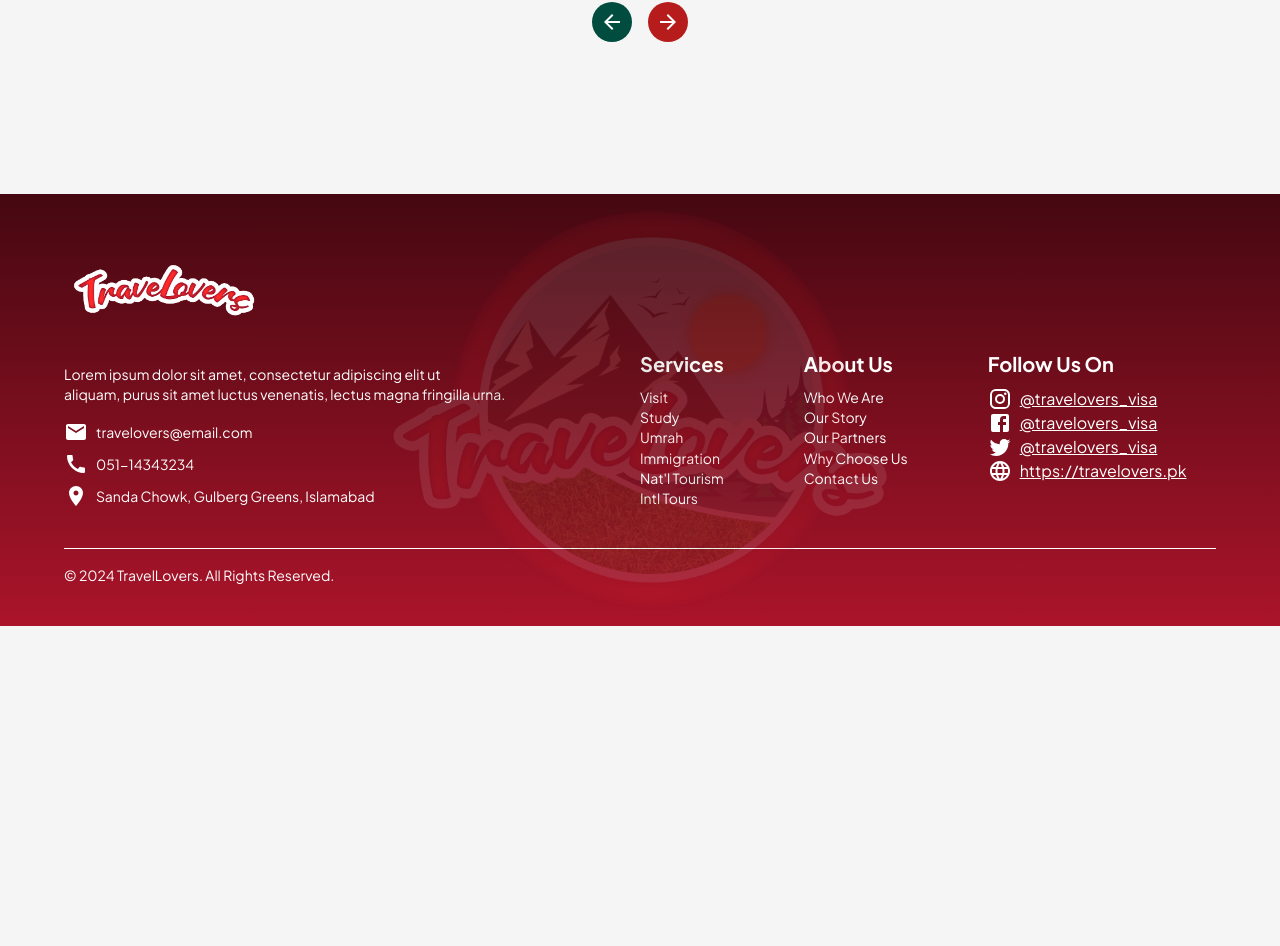
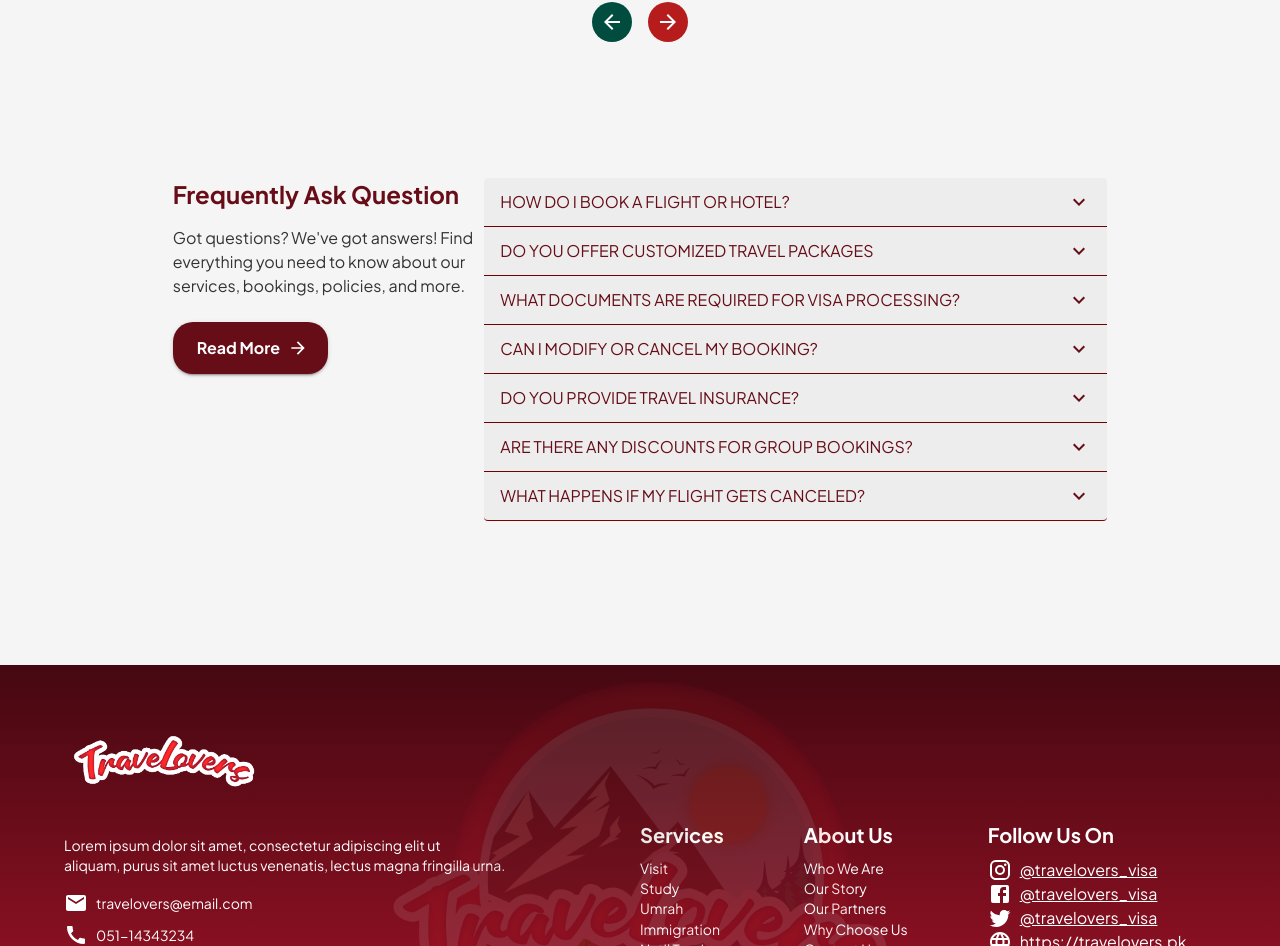
Before and after one commit to AhmedRohan98/Travelovers, a Next.js app: page / in a window 1280 px wide. Shown: the part 2828-3774 px from the top of the page. Before the commit the page ends 3454 px from the top, so only its background shows below. Built offline with nearby package versions, Linux system fonts and the light colour scheme.

Commit message:
feat: add faqs component to address common customer inquiries

```diff
--- a/src/app/page.tsx
+++ b/src/app/page.tsx
@@ -1,5 +1,6 @@
 import Adventure from "@/components/Adventure";
 import BlogSection from "@/components/Blogs";
+import Faqs from "@/components/Faqs";
 import Footer from "@/components/Footer";
 import Hero from "@/components/Hero";
 import Testimonials from "@/components/Testimonials";
@@ -23,6 +24,7 @@ const Home = () => {
         <Adventure />
         <BlogSection />
         <Testimonials />
+        <Faqs />
       </Box>
       <Footer />
     </main>
--- /dev/null
+++ b/src/components/Faqs.tsx
@@ -0,0 +1,132 @@
+"use client";
+import React, { useState } from "react";
+import {
+  Accordion,
+  AccordionSummary,
+  AccordionDetails,
+  Typography,
+  Button,
+  Box,
+} from "@mui/material";
+import { ExpandMore, ArrowForward } from "@mui/icons-material";
+
+const faqs = [
+  {
+    question: "HOW DO I BOOK A FLIGHT OR HOTEL?",
+    answer:
+      "You can book through our website or contact our support team for assistance.",
+  },
+  {
+    question: "DO YOU OFFER CUSTOMIZED TRAVEL PACKAGES",
+    answer:
+      "Yes, we offer tailor-made travel packages to suit your preferences.",
+  },
+  {
+    question: "WHAT DOCUMENTS ARE REQUIRED FOR VISA PROCESSING?",
+    answer:
+      "The required documents vary by destination. Please check with the respective embassy.",
+  },
+  {
+    question: "CAN I MODIFY OR CANCEL MY BOOKING?",
+    answer:
+      "Yes, modifications and cancellations depend on the service provider’s policy. Check your booking details.",
+  },
+  {
+    question: "DO YOU PROVIDE TRAVEL INSURANCE?",
+    answer:
+      "Yes, we offer travel insurance options for added security during your trip.",
+  },
+  {
+    question: "ARE THERE ANY DISCOUNTS FOR GROUP BOOKINGS?",
+    answer:
+      "Yes, we provide discounts for group bookings. Contact us for details.",
+  },
+  {
+    question: "WHAT HAPPENS IF MY FLIGHT GETS CANCELED?",
+    answer:
+      "If your flight is canceled, you will be notified and offered a refund or rebooking option.",
+  },
+];
+
+const Faqs = () => {
+  const [expanded, setExpanded] = useState<string | false>(false);
+
+  const handleChange =
+    (panel: string) => (_: React.SyntheticEvent, isExpanded: boolean) => {
+      setExpanded(isExpanded ? panel : false);
+    };
+
+  return (
+    <Box
+      sx={{
+        display: "flex",
+        textAlign: "center",
+        width: "80%",
+        mx: "auto",
+        p: 4,
+        my: 4,
+      }}
+    >
+      {/* Left Section */}
+      <Box sx={{ flex: 1, textAlign: "left", maxWidth: 350 }}>
+        <Typography variant="h5" fontWeight={700} color="secondary.main">
+          Frequently Ask Question
+        </Typography>
+        <Typography variant="body1" color="textSecondary" mt={2}>
+          Got questions? We&apos;ve got answers! Find everything you need to
+          know about our services, bookings, policies, and more.
+        </Typography>
+        <Button
+          variant="contained"
+          sx={{
+            mt: 3,
+            backgroundColor: "secondary.main",
+            color: "white",
+            borderRadius: "20px",
+            px: 3,
+            textTransform: "none",
+            "&:hover": { backgroundColor: "#8B0000" },
+          }}
+          endIcon={<ArrowForward />}
+        >
+          Read More
+        </Button>
+      </Box>
+
+      {/* Right Section (FAQs) */}
+      <Box sx={{ flex: 2 }}>
+        {faqs.map((faq, index) => (
+          <Accordion
+            key={index}
+            expanded={expanded === `panel${index}`}
+            onChange={handleChange(`panel${index}`)}
+            sx={{
+              boxShadow: "none",
+              borderBottom: "1px solid maroon",
+              borderTop: `panel${index}` ? "none" : "1px solid maroon",
+            }}
+          >
+            <AccordionSummary
+              expandIcon={<ExpandMore sx={{ color: "secondary.main" }} />}
+            >
+              <Typography
+                sx={{
+                  color: "secondary.main",
+                }}
+              >
+                {faq.question}
+              </Typography>
+            </AccordionSummary>
+            <AccordionDetails>
+              <Typography color="secondary.main" textAlign="start">
+                {faq.answer}
+              </Typography>
+            </AccordionDetails>
+          </Accordion>
+        ))}
+      </Box>
+    </Box>
+  );
+};
+
+export default Faqs;
```
